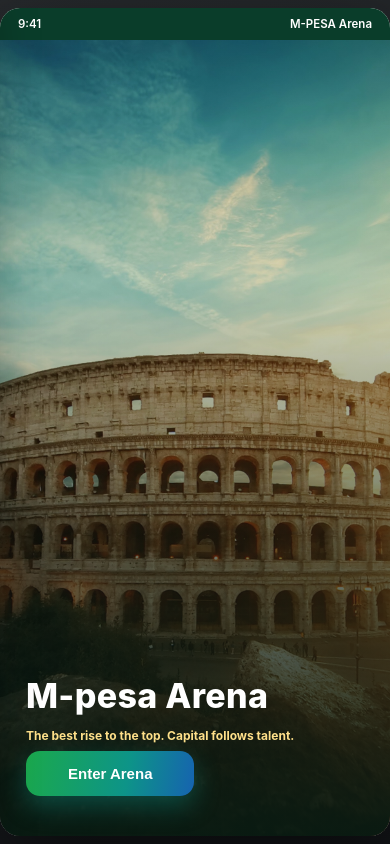
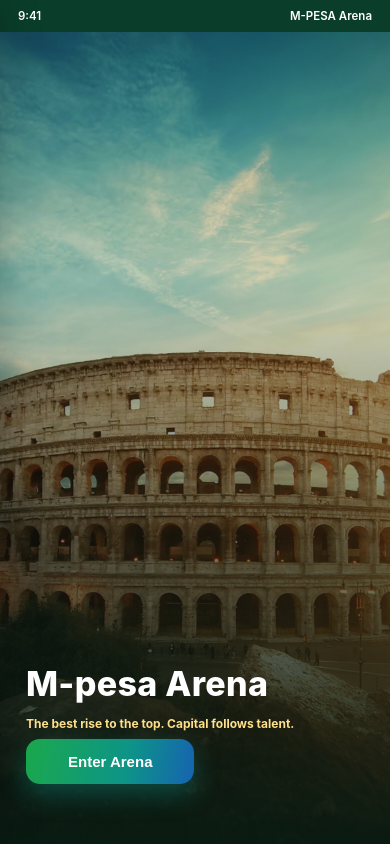
Before and after one commit to myk4040okothogodo/Arena, a plain HTML site: page index.html in a window 390 px wide. Drawn offline with Linux system fonts and the light colour scheme.

Commit message:
Mobile: dvh + safe-area so header/nav are visible; lift login content

```diff
--- a/index.html
+++ b/index.html
@@ -16,11 +16,11 @@
 html,body{height:100%}
 body{font-family:-apple-system,BlinkMacSystemFont,"Segoe UI",Roboto,Helvetica,Arial,sans-serif;
   background:linear-gradient(160deg,#26292c,#121417);color:var(--ink);
-  display:flex;align-items:center;justify-content:center;height:100vh;overflow:hidden}
-#phone{position:relative;width:100%;max-width:430px;height:calc(100vh - 40px);max-height:920px;background:var(--bg);
+  display:flex;align-items:center;justify-content:center;height:100vh;height:100dvh;overflow:hidden}
+#phone{position:relative;width:100%;max-width:430px;height:calc(100vh - 40px);height:calc(100dvh - 40px);max-height:920px;background:var(--bg);
   overflow:hidden;display:flex;flex-direction:column;box-shadow:0 30px 80px rgba(0,0,0,.5);border-radius:34px}
-@media(max-width:480px){#phone{border-radius:20px;height:calc(100vh - 16px)}}
-.statusbar{height:32px;background:var(--green-d);color:#fff;display:flex;align-items:center;justify-content:space-between;padding:0 18px;font-size:11.5px;font-weight:600;flex-shrink:0;z-index:6}
+@media(max-width:480px){#phone{border-radius:0;height:100vh;height:100dvh;max-height:none}}
+.statusbar{min-height:32px;background:var(--green-d);color:#fff;display:flex;align-items:center;justify-content:space-between;padding:5px 18px;padding-top:calc(5px + env(safe-area-inset-top));font-size:11.5px;font-weight:600;flex-shrink:0;z-index:6}
 /* appbar */
 #appbar{background:linear-gradient(120deg,var(--green-d),var(--green-mid));color:#fff;padding:12px 14px;flex-shrink:0;display:flex;align-items:center;gap:10px;box-shadow:0 4px 16px rgba(10,61,42,.22);z-index:6}
 #appbar .iconbtn{width:34px;height:34px;border-radius:50%;background:rgba(255,255,255,.16);border:none;color:#fff;font-size:18px;display:flex;align-items:center;justify-content:center;cursor:pointer;flex-shrink:0}
@@ -32,7 +32,7 @@ body{font-family:-apple-system,BlinkMacSystemFont,"Segoe UI",Roboto,Helvetica,Ar
 .pad{padding:16px 16px 32px}
 .fade{animation:fade .32s ease}@keyframes fade{from{opacity:0;transform:translateY(8px)}to{opacity:1;transform:none}}
 /* tabbar */
-#tabbar{display:flex;background:#fff;border-top:1px solid var(--line);flex-shrink:0;padding:6px 4px calc(8px + env(safe-area-inset-bottom))}
+#tabbar{display:flex;background:#fff;border-top:1px solid var(--line);flex-shrink:0;padding:8px 4px calc(14px + env(safe-area-inset-bottom))}
 #tabbar.hidden{display:none}
 .tab{flex:1;background:none;border:none;display:flex;flex-direction:column;align-items:center;gap:3px;color:var(--muted);font-size:10px;font-weight:600;cursor:pointer;padding:4px}
 .tab svg{width:22px;height:22px;stroke:var(--muted);fill:none;stroke-width:2}
@@ -55,7 +55,7 @@ body{font-family:-apple-system,BlinkMacSystemFont,"Segoe UI",Roboto,Helvetica,Ar
 #login{position:absolute;inset:0;z-index:60;display:flex;flex-direction:column;justify-content:flex-end;color:#fff;overflow:hidden}
 #login .hero{position:absolute;inset:0;background:#274d63 url('images/colosseum.jpg') center 30%/cover no-repeat}
 #login .scrim{position:absolute;inset:0;background:linear-gradient(to bottom,rgba(6,20,15,.15) 30%,rgba(6,20,15,.55) 62%,rgba(6,26,18,.94))}
-#login .content{position:relative;padding:34px 26px 40px;z-index:2}
+#login .content{position:relative;padding:34px 26px calc(60px + env(safe-area-inset-bottom));z-index:2}
 #login .mk{width:66px;height:66px;border-radius:18px;background:#fff;display:flex;align-items:center;justify-content:center;margin-bottom:16px;box-shadow:0 12px 34px rgba(0,0,0,.4)}
 #login .mk span{color:var(--green);font-weight:900;font-size:38px}
 #login h1{font-size:34px;font-weight:800;line-height:1.05;letter-spacing:.3px}
--- a/styles.css
+++ b/styles.css
@@ -8,11 +8,11 @@
 html,body{height:100%}
 body{font-family:-apple-system,BlinkMacSystemFont,"Segoe UI",Roboto,Helvetica,Arial,sans-serif;
   background:linear-gradient(160deg,#26292c,#121417);color:var(--ink);
-  display:flex;align-items:center;justify-content:center;height:100vh;overflow:hidden}
-#phone{position:relative;width:100%;max-width:430px;height:calc(100vh - 40px);max-height:920px;background:var(--bg);
+  display:flex;align-items:center;justify-content:center;height:100vh;height:100dvh;overflow:hidden}
+#phone{position:relative;width:100%;max-width:430px;height:calc(100vh - 40px);height:calc(100dvh - 40px);max-height:920px;background:var(--bg);
   overflow:hidden;display:flex;flex-direction:column;box-shadow:0 30px 80px rgba(0,0,0,.5);border-radius:34px}
-@media(max-width:480px){#phone{border-radius:20px;height:calc(100vh - 16px)}}
-.statusbar{height:32px;background:var(--green-d);color:#fff;display:flex;align-items:center;justify-content:space-between;padding:0 18px;font-size:11.5px;font-weight:600;flex-shrink:0;z-index:6}
+@media(max-width:480px){#phone{border-radius:0;height:100vh;height:100dvh;max-height:none}}
+.statusbar{min-height:32px;background:var(--green-d);color:#fff;display:flex;align-items:center;justify-content:space-between;padding:5px 18px;padding-top:calc(5px + env(safe-area-inset-top));font-size:11.5px;font-weight:600;flex-shrink:0;z-index:6}
 /* appbar */
 #appbar{background:linear-gradient(120deg,var(--green-d),var(--green-mid));color:#fff;padding:12px 14px;flex-shrink:0;display:flex;align-items:center;gap:10px;box-shadow:0 4px 16px rgba(10,61,42,.22);z-index:6}
 #appbar .iconbtn{width:34px;height:34px;border-radius:50%;background:rgba(255,255,255,.16);border:none;color:#fff;font-size:18px;display:flex;align-items:center;justify-content:center;cursor:pointer;flex-shrink:0}
@@ -24,7 +24,7 @@ body{font-family:-apple-system,BlinkMacSystemFont,"Segoe UI",Roboto,Helvetica,Ar
 .pad{padding:16px 16px 32px}
 .fade{animation:fade .32s ease}@keyframes fade{from{opacity:0;transform:translateY(8px)}to{opacity:1;transform:none}}
 /* tabbar */
-#tabbar{display:flex;background:#fff;border-top:1px solid var(--line);flex-shrink:0;padding:6px 4px calc(8px + env(safe-area-inset-bottom))}
+#tabbar{display:flex;background:#fff;border-top:1px solid var(--line);flex-shrink:0;padding:8px 4px calc(14px + env(safe-area-inset-bottom))}
 #tabbar.hidden{display:none}
 .tab{flex:1;background:none;border:none;display:flex;flex-direction:column;align-items:center;gap:3px;color:var(--muted);font-size:10px;font-weight:600;cursor:pointer;padding:4px}
 .tab svg{width:22px;height:22px;stroke:var(--muted);fill:none;stroke-width:2}
@@ -47,7 +47,7 @@ body{font-family:-apple-system,BlinkMacSystemFont,"Segoe UI",Roboto,Helvetica,Ar
 #login{position:absolute;inset:0;z-index:60;display:flex;flex-direction:column;justify-content:flex-end;color:#fff;overflow:hidden}
 #login .hero{position:absolute;inset:0;background:#274d63 url('images/colosseum.jpg') center 30%/cover no-repeat}
 #login .scrim{position:absolute;inset:0;background:linear-gradient(to bottom,rgba(6,20,15,.15) 30%,rgba(6,20,15,.55) 62%,rgba(6,26,18,.94))}
-#login .content{position:relative;padding:34px 26px 40px;z-index:2}
+#login .content{position:relative;padding:34px 26px calc(60px + env(safe-area-inset-bottom));z-index:2}
 #login .mk{width:66px;height:66px;border-radius:18px;background:#fff;display:flex;align-items:center;justify-content:center;margin-bottom:16px;box-shadow:0 12px 34px rgba(0,0,0,.4)}
 #login .mk span{color:var(--green);font-weight:900;font-size:38px}
 #login h1{font-size:34px;font-weight:800;line-height:1.05;letter-spacing:.3px}
```
